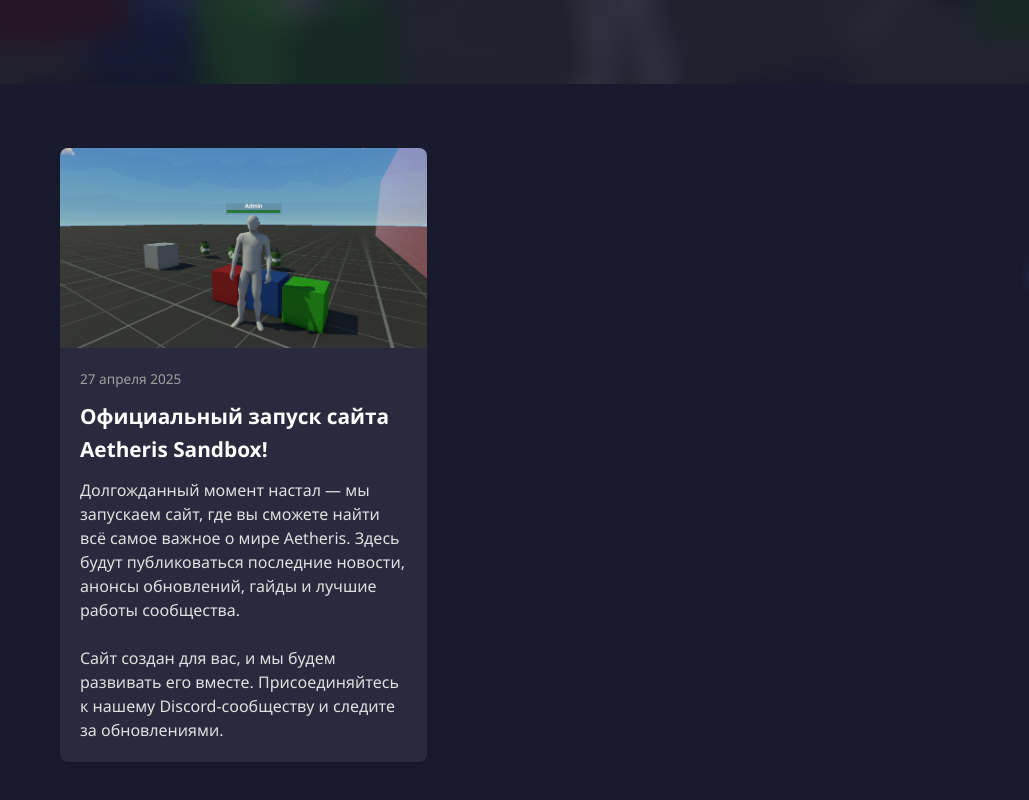
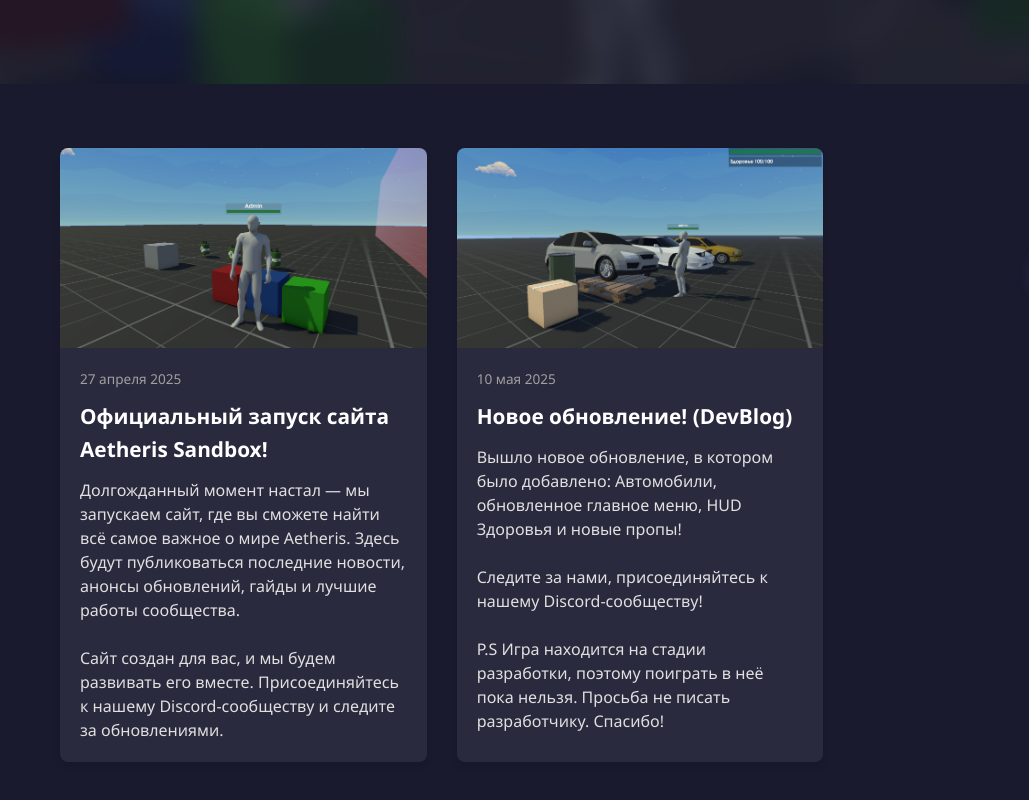
Before and after one commit to aetheris-sandbox/core, a plain HTML site: page index.html in a window 1280 px wide. Shown: the part 474-1274 px from the top of the page, 0-1029 px from the left. Drawn offline with Linux system fonts and the light colour scheme.

Commit message:
New Post

```diff
--- a/index.html
+++ b/index.html
@@ -249,6 +249,23 @@
                         </div>
                     </div>
                 </div>
+                <!-- Пример поста 2 -->
+                <div class="post-card">
+                    <div class="post-image">
+                        <img src="post2.png" alt="Игровой мир">
+                    </div>
+                    <div class="post-content">
+                        <div class="post-date">10 мая 2025</div>
+                        <h3 class="post-title">Новое обновление! (DevBlog)</h3>
+                        <div class="post-text">
+                            Вышло новое обновление, в котором было добавлено: Автомобили, обновленное главное меню, HUD Здоровья и новые пропы!
+                            <br><br>
+                            Следите за нами, присоединяйтесь к нашему Discord-сообществу!
+                            <br><br>
+                            P.S Игра находится на стадии разработки, поэтому поиграть в неё пока нельзя. Просьба не писать разработчику. Спасибо!
+                        </div>
+                    </div>
+                </div>
             </div>
         </div>
     </section>
```
Also changed, not shown: post2.png (added).
